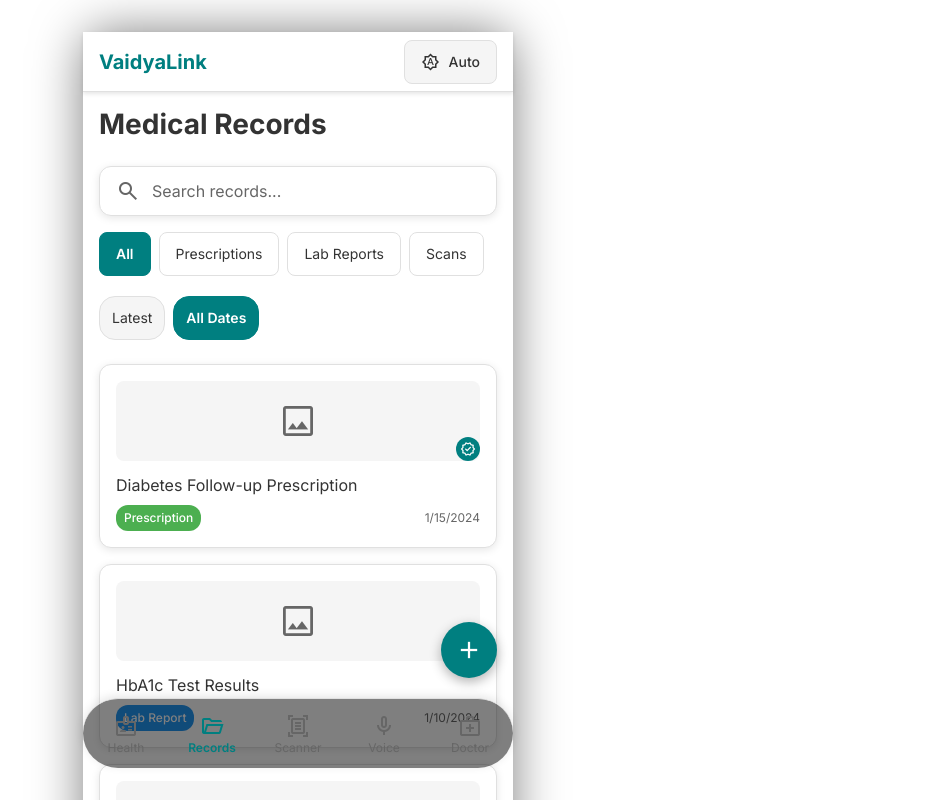
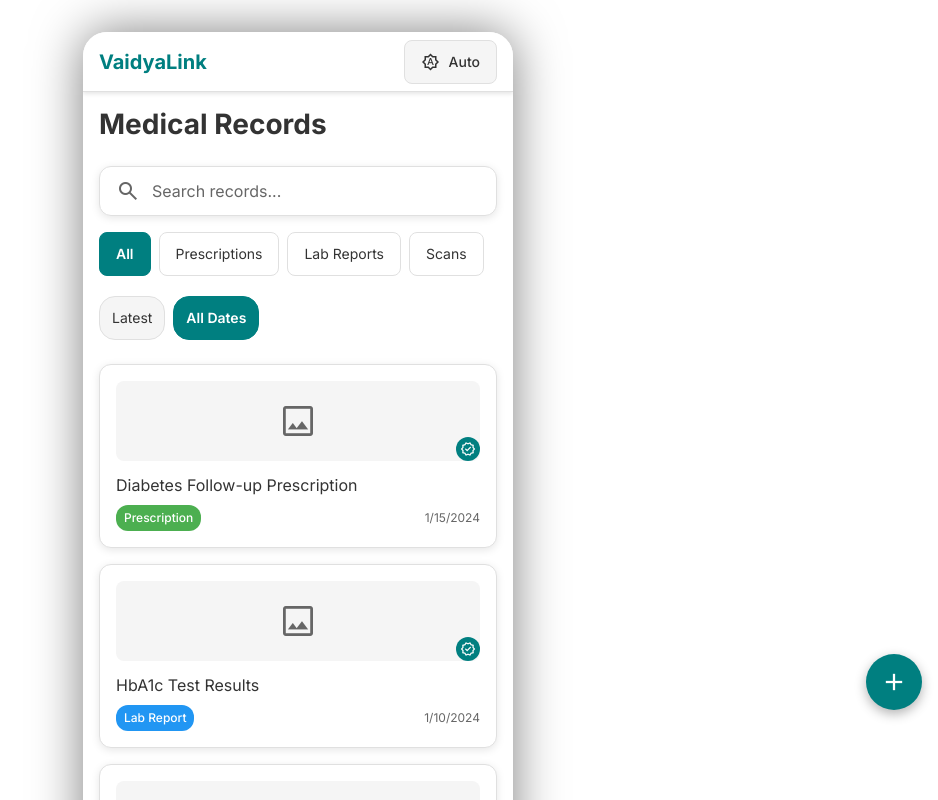
Before and after one commit to gusfing/VaidyaLink, a Next.js app in the folder frontend/: page /vaidyalink/records in a window 1280 px wide. Shown: the top 800 px of the page, without its empty margins (342-1280 px from the left). Built offline with nearby package versions, Linux system fonts and the light colour scheme.

Commit message:
Fix header and navigation positioning on desktop - use absolute positioning within mobile container

```diff
--- a/frontend/app/vaidyalink/vaidyalink.css
+++ b/frontend/app/vaidyalink/vaidyalink.css
@@ -84,11 +84,12 @@
 /* Desktop: Header with rounded top corners */
 @media (min-width: 768px) {
   .vaidyalink-header {
+    position: absolute;
     left: 50%;
     transform: translateX(-50%);
     max-width: 430px;
     width: 100%;
-    top: 2rem;
+    top: 0;
   }
 }
 
@@ -141,11 +142,12 @@
 /* Desktop: Bottom nav with rounded bottom corners */
 @media (min-width: 768px) {
   .bottom-nav {
+    position: absolute;
     left: 50%;
     transform: translateX(-50%);
     max-width: 430px;
     width: 100%;
-    bottom: 2rem;
+    bottom: 0;
   }
 }
 
@@ -280,8 +282,8 @@
 /* Desktop: Position FAB within mobile container */
 @media (min-width: 768px) {
   .fab {
-    right: calc(50% - 215px + var(--spacing-md));
-    bottom: calc(2rem + 90px);
+    right: var(--spacing-md);
+    bottom: 90px;
   }
 }
 
```
